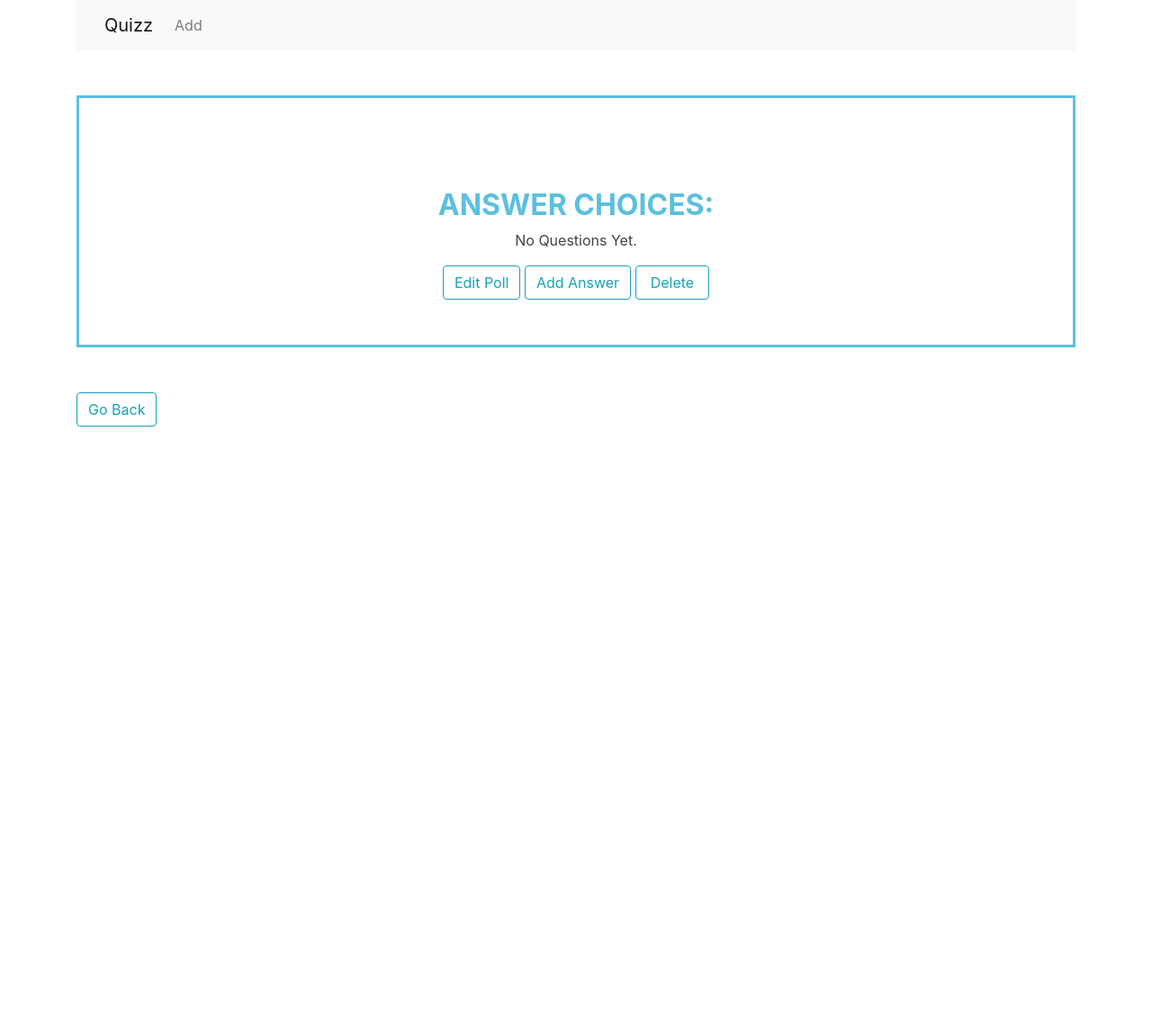
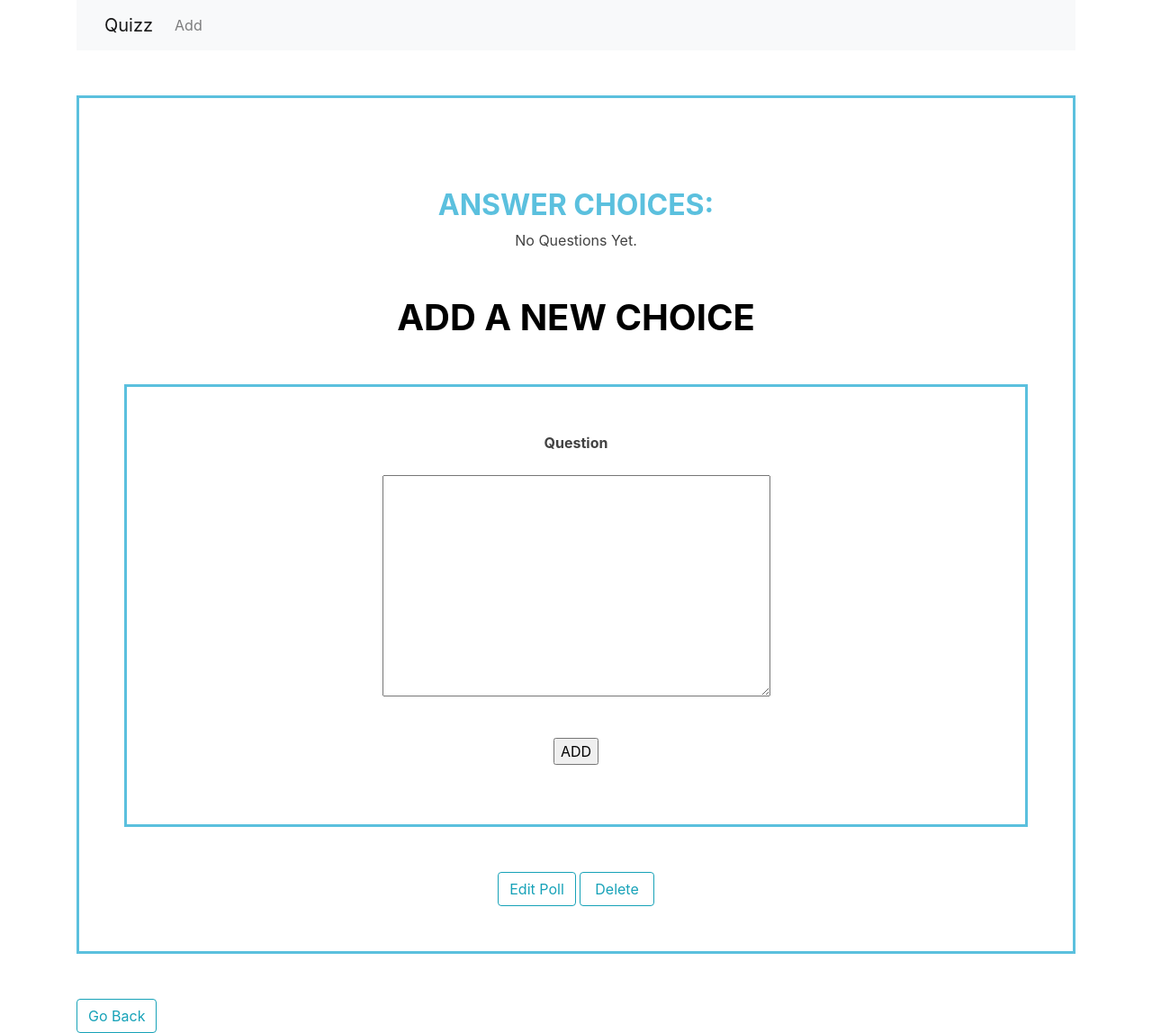
Before and after one commit to begosha/questionnaire, a Django app: template source/webapp/templates/poll/poll_view.html in a window 1280 px wide. Shown: the whole page at 90% size. Before the commit the page ends 474 px from the top, so only its background shows below. Run offline with Django 3.2, Linux system fonts and the light colour scheme; the template is opened without the code that fills it: values that come from a table or form of the project are taken from there, others are empty; some libraries are stand-ins or nearby versions.

Commit message:
choice add form is added to poll detail view template

```diff
--- a/source/webapp/templates/poll/poll_view.html
+++ b/source/webapp/templates/poll/poll_view.html
@@ -19,8 +19,15 @@
                     <p>No questions yet.</p>
                 {% endfor %}
             </div>
+            <div class="header-info-block">
+                <h1>Add A new choice</h1>
+	        </div>
+            <div class="task-form">
+		        <form action='{% url "choice-add" poll.id %}' method="POST">
+			        {% include "choice/choice_form.html" with button_text="ADD" %}
+		        </form>
+	        </div>
             <a class="btn btn-outline-info" href="{% url 'poll-update' poll.id %}">Edit Poll</a>
-            <a class="btn btn-outline-info" href="#">Add Answer</a>
             <button type="button" class="btn btn-outline-info waves-effect px-3" data-toggle="modal" data-target="#deletion">Delete
             </button>
         </div>
```
